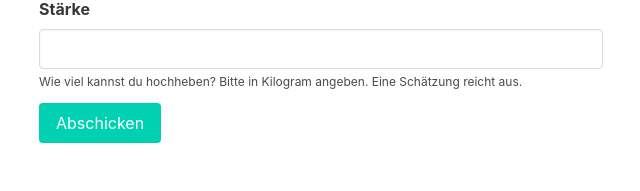
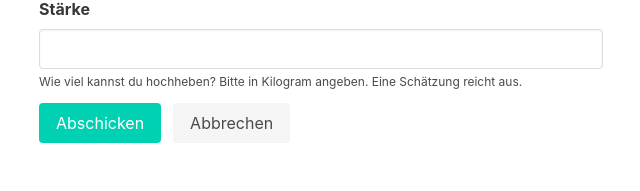
Before and after one commit to timptner/mensaparty, a Django app: page /apply/ in a window 1280 px wide. Shown: the part 1097-1288 px from the top of the page, without its empty margins (319-959 px from the left). Run offline with Django 4.2, Linux system fonts and the light colour scheme.

Commit message:
Add cancel button

```diff
--- a/workers/templates/workers/worker_form.html
+++ b/workers/templates/workers/worker_form.html
@@ -184,6 +184,10 @@
                     <div class="control">
                         <button type="submit" class="button is-primary">Abschicken</button>
                     </div>
+
+                    <div class="control">
+                        <a class="button is-light" href="{% url 'workers:landing_page' %}">Abbrechen</a>
+                    </div>
                 </div>
             </form>
         </div>
```
